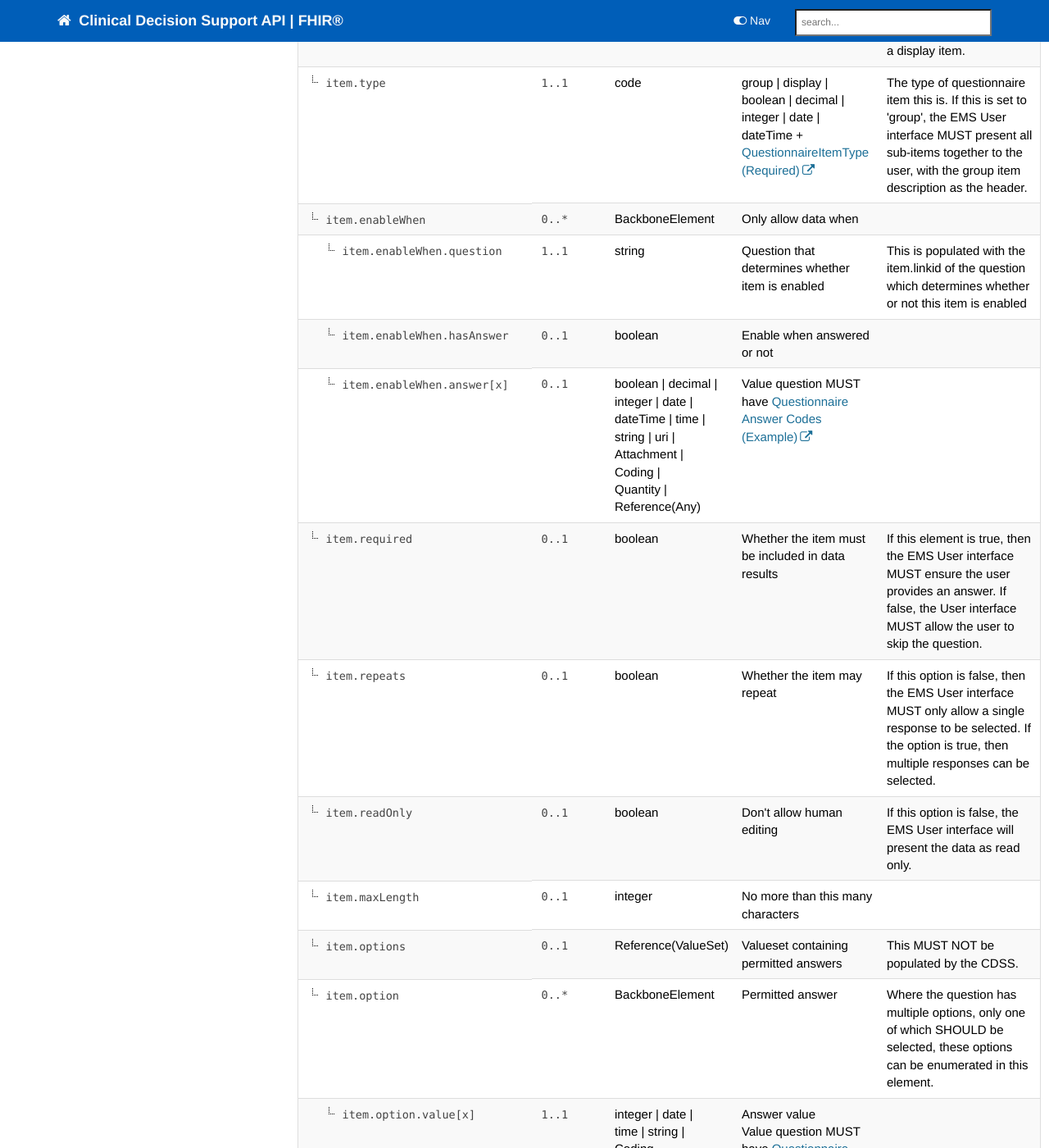
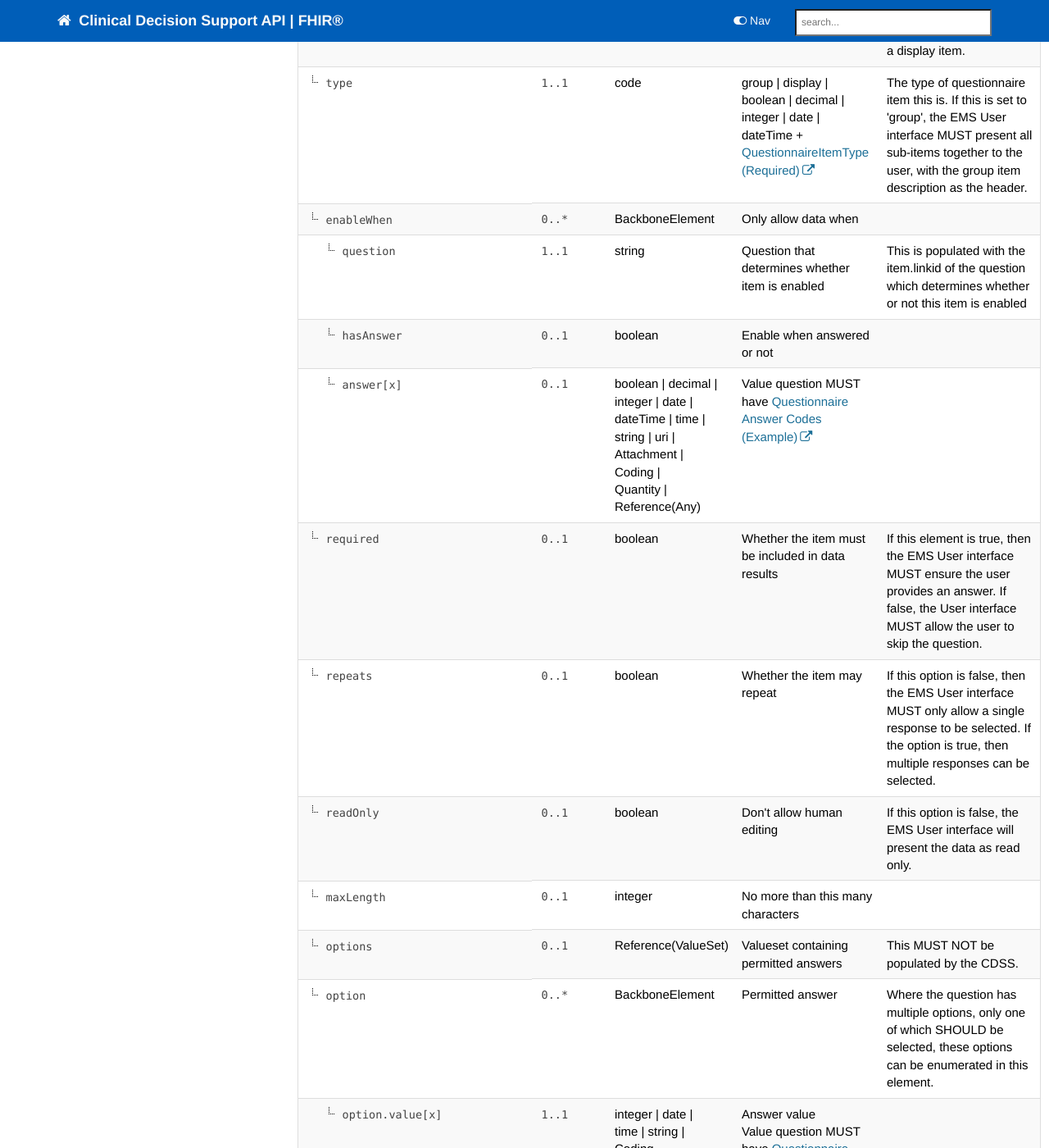
Before and after one commit to nhsconnect/FHIR-CDS, a Jekyll site: the page built from pages/explore/api_questionnaire.md, in a window 1280 px wide and 1400 px high, scrolled down 4372 px. Shown: the whole window at 82% size. Built offline with Jekyll 4.4.1, drawn with Linux system fonts in a browser that asks for light colours; nearby versions of some CDN libraries; our own code applies the rules of GitHub Pages for plain Markdown files; comment, search, counter and statistics services are not loaded; some of the changed text lies outside the part shown.

Commit message:
Update api_questionnaire.md

```diff
--- a/pages/explore/api_questionnaire.md
+++ b/pages/explore/api_questionnaire.md
@@ -280,119 +280,119 @@ If the content of this element does not match the jurisdiction of the current <c
 <td></td>
  </tr>
 <tr>
-  <td class="sub"><code class="highlighter-rouge">item.linkId</code></td>
+  <td class="sub"><code class="highlighter-rouge">linkId</code></td>
       <td><code class="highlighter-rouge">1..1</code></td>
  <td>string</td>
     <td>Unique id for item in questionnaire</td>
     <td>This MUST be populated with an identifier that is unique within the <code class="highlighter-rouge">Questionnaire </code>allowing linkage to the equivalent item in a <code class="highlighter-rouge">QuestionnaireResponse</code> resource.</td>
 </tr>
 <tr>
-  <td class="sub"><code class="highlighter-rouge">item.definition</code></td>
+  <td class="sub"><code class="highlighter-rouge">definition</code></td>
       <td><code class="highlighter-rouge">0..1</code></td>
  <td>uri</td>
     <td>ElementDefinition - details for the item</td>
     <td>This MUST NOT be populated by the CDSS.</td>
 </tr>
 <tr>
-  <td class="sub"><code class="highlighter-rouge">item.code</code></td>
+  <td class="sub"><code class="highlighter-rouge">code</code></td>
       <td><code class="highlighter-rouge">0..*</code></td>
     <td>Coding</td>
     <td>Corresponding concept for this item in a terminology <a href="https://www.hl7.org/fhir/stu3/valueset-questionnaire-questions.html">Questionnaire Question Codes (Example)</a></td>
 <td>This MUST NOT be populated by the CDSS.</td>
  </tr>
 <tr>
-  <td class="sub"><code class="highlighter-rouge">item.prefix</code></td>
+  <td class="sub"><code class="highlighter-rouge">prefix</code></td>
       <td><code class="highlighter-rouge">0..1</code></td>
     <td>string</td>
     <td>E.g. "1(a)", "2.5.3"</td>
 <td>A short label for a particular group, question or set of display text which is part of the <code class="highlighter-rouge">Questionnaire</code>. This could be used as a reference by the individual completing it.</td>
  </tr>
 <tr>
-  <td class="sub"><code class="highlighter-rouge">item.text</code></td>
+  <td class="sub"><code class="highlighter-rouge">text</code></td>
       <td><code class="highlighter-rouge">0..1</code></td>
     <td>string</td>
     <td>Primary text for the item</td>
 <td>This could be the name of a section, the text of a question or text content for a display item.</td>
  </tr>
 <tr>
-  <td class="sub"><code class="highlighter-rouge">item.type</code></td>
+  <td class="sub"><code class="highlighter-rouge">type</code></td>
       <td><code class="highlighter-rouge">1..1</code></td>
     <td>code</td>
     <td>group | display | boolean | decimal | integer | date | dateTime + <a href="https://www.hl7.org/fhir/stu3/valueset-item-type.html">QuestionnaireItemType (Required)</a></td>
 <td>The type of questionnaire item this is. If this is set to 'group', the EMS User interface MUST present all sub-items together to the user, with the group item description as the header.</td>
  </tr>
 <tr>
-  <td class="sub"><code class="highlighter-rouge">item.enableWhen</code></td>
+  <td class="sub"><code class="highlighter-rouge">enableWhen</code></td>
       <td><code class="highlighter-rouge">0..*</code></td>
      <td>BackboneElement</td>
     <td>Only allow data when</td>
 <td></td>
  </tr>
 <tr>
-  <td class="sub-sub"><code class="highlighter-rouge">item.enableWhen.question</code></td>
+  <td class="sub-sub"><code class="highlighter-rouge">question</code></td>
       <td><code class="highlighter-rouge">1..1</code></td>
     <td>string</td>
     <td>Question that determines whether item is enabled</td>
 <td>This is populated with the item.linkid of the question which determines whether or not this item is enabled</td>
  </tr>
 <tr>
-  <td class="sub-sub"><code class="highlighter-rouge">item.enableWhen.hasAnswer</code></td>
+  <td class="sub-sub"><code class="highlighter-rouge">hasAnswer</code></td>
       <td><code class="highlighter-rouge">0..1</code></td>
     <td>boolean</td>
     <td>Enable when answered or not</td>
 <td></td>
  </tr>
 <tr>
-  <td class="sub-sub"><code class="highlighter-rouge">item.enableWhen.answer[x]</code></td>
+  <td class="sub-sub"><code class="highlighter-rouge">answer[x]</code></td>
       <td><code class="highlighter-rouge">0..1</code></td>
     <td>boolean | decimal |<br>integer | date |<br>dateTime | time |<br>string | uri |<br>Attachment |<br> Coding |<br>Quantity | Reference(Any)</td>
     <td>Value question MUST have <a href="https://www.hl7.org/fhir/stu3/valueset-questionnaire-answers.html">Questionnaire Answer Codes (Example)</a></td>
 <td></td>
  </tr>
 <tr>
-  <td class="sub"><code class="highlighter-rouge">item.required</code></td>
+  <td class="sub"><code class="highlighter-rouge">required</code></td>
       <td><code class="highlighter-rouge">0..1</code></td>
     <td>boolean</td>
   <td>Whether the item must be included in data results</td>
 <td>If this element is true, then the EMS User interface MUST ensure the user provides an answer. If false, the User interface MUST allow the user to skip the question.</td>
  </tr>
 <tr>
-  <td class="sub"><code class="highlighter-rouge">item.repeats</code></td>
+  <td class="sub"><code class="highlighter-rouge">repeats</code></td>
       <td><code class="highlighter-rouge">0..1</code></td>
     <td>boolean</td>
   <td>Whether the item may repeat</td>
 <td>If this option is false, then the EMS User interface MUST only allow a single response to be selected. If the option is true, then multiple responses can be selected.</td>
  </tr>
 <tr>
-  <td class="sub"><code class="highlighter-rouge">item.readOnly</code></td>
+  <td class="sub"><code class="highlighter-rouge">readOnly</code></td>
       <td><code class="highlighter-rouge">0..1</code></td>
     <td>boolean</td>
   <td>Don't allow human editing</td>
 <td>If this option is false, the EMS User interface will present the data as read only.</td>
  </tr>
 <tr>
-  <td class="sub"><code class="highlighter-rouge">item.maxLength</code></td>
+  <td class="sub"><code class="highlighter-rouge">maxLength</code></td>
       <td><code class="highlighter-rouge">0..1</code></td>
     <td>integer</td>
   <td>No more than this many characters</td>
 <td></td>
  </tr>
 <tr>
-  <td class="sub"><code class="highlighter-rouge">item.options</code></td>
+  <td class="sub"><code class="highlighter-rouge">options</code></td>
       <td><code class="highlighter-rouge">0..1</code></td>
     <td>Reference(ValueSet)</td>
   <td>Valueset containing permitted answers</td>
 <td>This MUST NOT be populated by the CDSS.</td>
  </tr>
 <tr>
-  <td class="sub"><code class="highlighter-rouge">item.option</code></td>
+  <td class="sub"><code class="highlighter-rouge">option</code></td>
       <td><code class="highlighter-rouge">0..*</code></td>
     <td>BackboneElement</td>
   <td>Permitted answer</td>
 <td>Where the question has multiple options, only one of which SHOULD be selected, these options can be enumerated in this element.</td>
  </tr>
 <tr>
-  <td class="sub-sub"><code class="highlighter-rouge">item.option.value[x]</code></td>
+  <td class="sub-sub"><code class="highlighter-rouge">option.value[x]</code></td>
       <td><code class="highlighter-rouge">1..1</code></td>
      <td>integer | date |<br>time | string |<br> Coding</td>
     <td>Answer value<br/>
@@ -400,7 +400,7 @@ If the content of this element does not match the jurisdiction of the current <c
 <td></td>
  </tr>
 <tr>
-  <td class="sub"><code class="highlighter-rouge">item.initial[x]</code></td>
+  <td class="sub"><code class="highlighter-rouge">initial[x]</code></td>
       <td><code class="highlighter-rouge">0..1</code></td>
     <td>boolean | decimal |<br>integer | date |<br>dateTime | time |<br>string | uri |<br>Attachment |<br> Coding |<br>Quantity | Reference(Any)</td>
     <td>Default value when item is first rendered
@@ -408,7 +408,7 @@ If the content of this element does not match the jurisdiction of the current <c
 <td>This MUST NOT be populated by the CDSS.</td>
  </tr>
 <tr>
-  <td class="sub"><code class="highlighter-rouge">item.item</code></td>
+  <td class="sub"><code class="highlighter-rouge">item</code></td>
       <td><code class="highlighter-rouge">0..*</code></td>
     <td>BackboneElement</td>
     <td>Nested questionnaire items</td>
```
